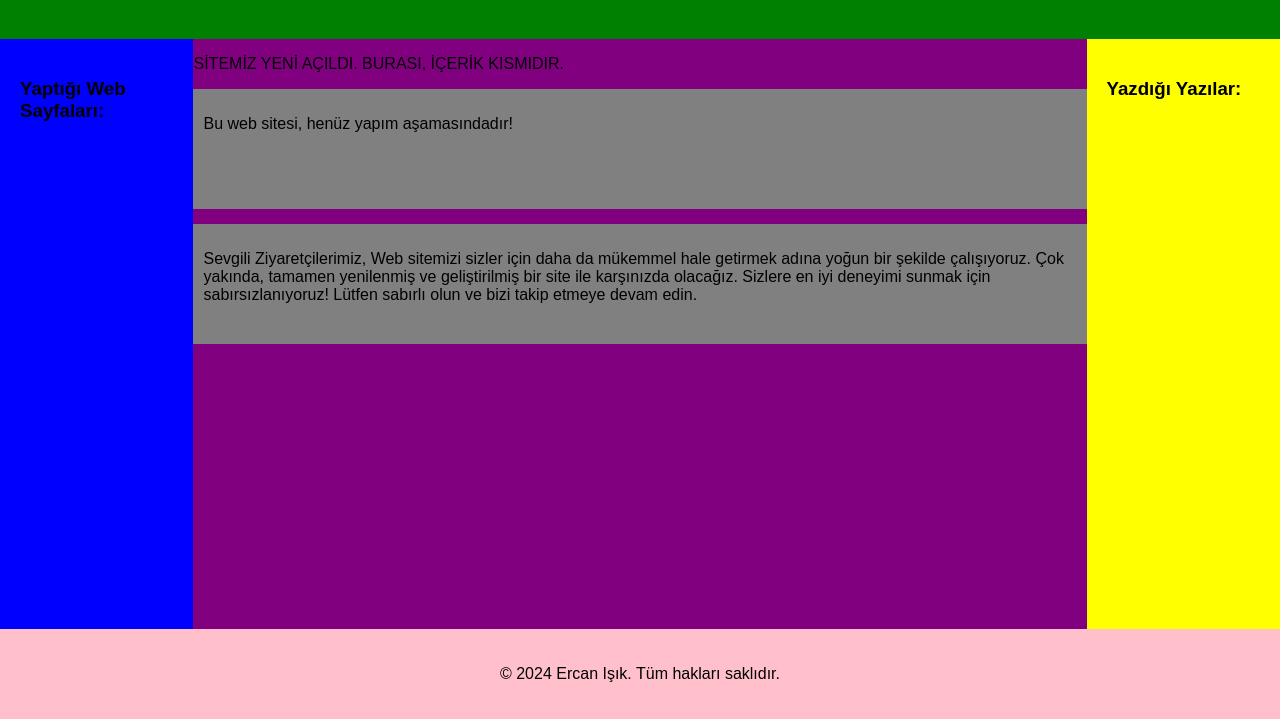
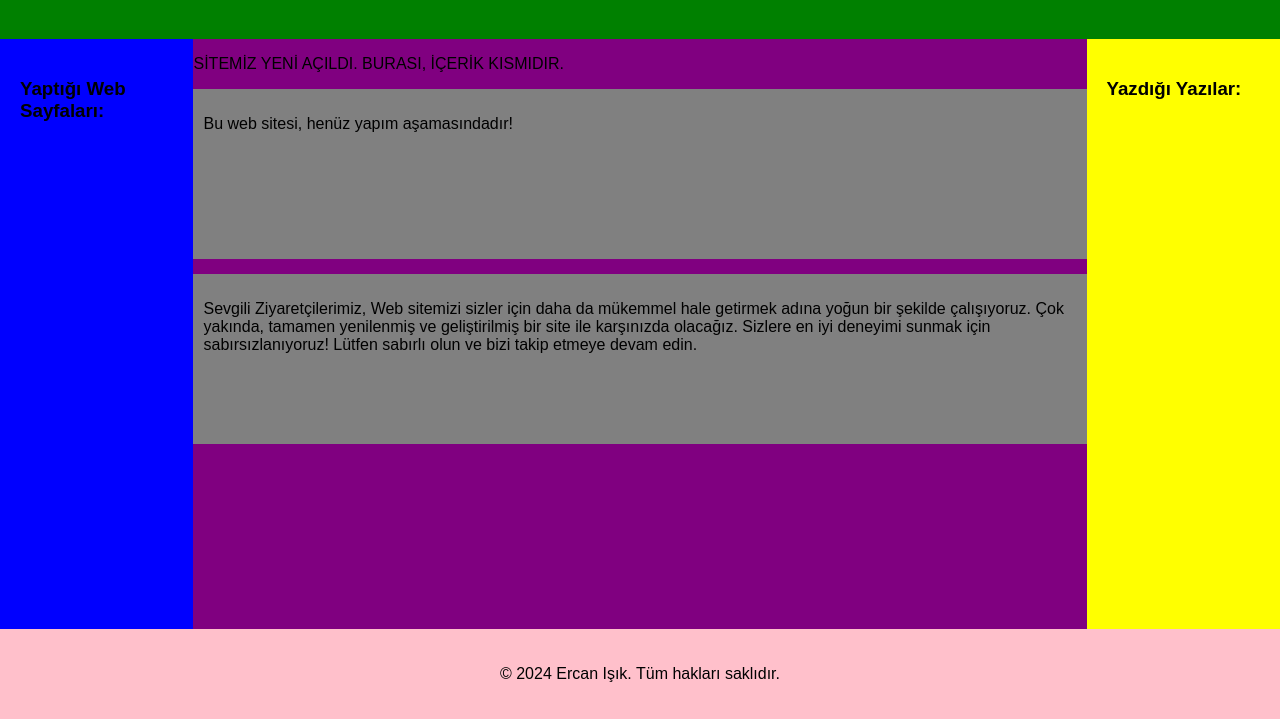
Before and after one commit to ercan1s1k/ercan1s1k.github.io, a plain HTML site: page index.html in a window 1280 px wide. Shown: the part 81-800 px from the top of the page. Drawn offline with Linux system fonts and the light colour scheme.

Commit message:
Update index.css

```diff
--- a/index.css
+++ b/index.css
@@ -33,9 +33,7 @@ body {
 .sayfanin_alt_icerigi{
 	background-color: gray;
 	width:100%;
-	height:100px;
-	max-height: 100%; /* Yüksekliği konteynerin yüksekliği ile sınırlar */
-	max-height:200px;
+	height:150px;
   	overflow-y: auto; /* Dikey kaydırma çubuğu ekler */
   	overflow-x: hidden; /* Yatay taşmaları gizler */
 	margin-bottom:15px;
```
